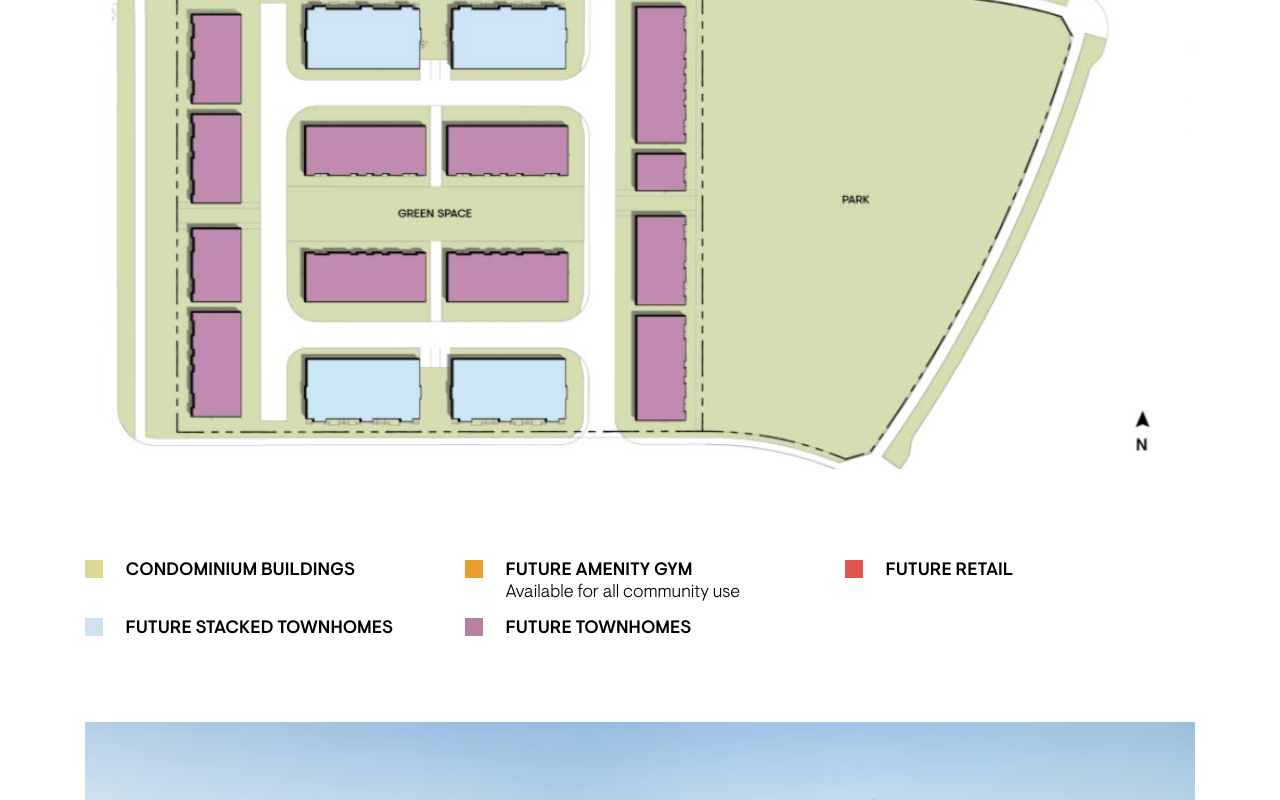
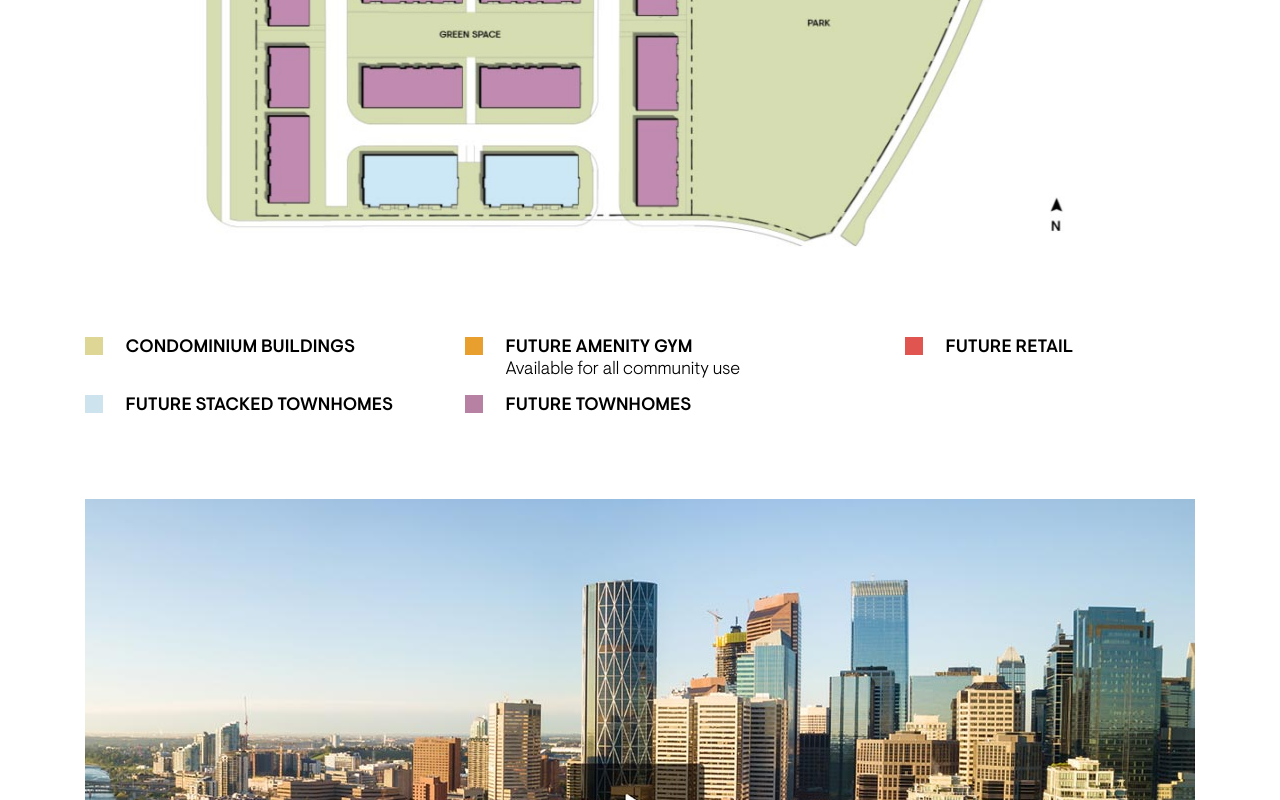
Before and after one commit to minigodzilla/MC-24, a website: page src/index.html in a window 1280 px wide. Shown: the part 3514-4314 px from the top of the page. Drawn offline with nearby package versions, Linux system fonts and the light colour scheme; files that its build step writes are made by us from their sources; files whose address does not match are found by name.

Commit message:
doin things

```diff
--- a/src/assets/sass/style.scss
+++ b/src/assets/sass/style.scss
@@ -439,6 +439,12 @@ main {
 
       &-5::before {
         background-color: #E0554F;
+      }
+
+      &-5 {
+        @include media-breakpoint-up(lg) {
+          margin-left: 60px;
+        }
       }
 
       .ec-value {
--- a/src/index.html
+++ b/src/index.html
@@ -66,7 +66,7 @@
 		<section class="ec-plan">
 			<div class="container">
 				<div class="row">
-					<div class="col-12 col-mg-10 mx-auto">
+					<div class="col-12 col-lg-10 mx-auto">
 						<img class="w-100 ec-img" src="assets/img/plan.jpg"/>
 					</div>
 				</div>
```
Also changed, not shown: public/index.html (+1 -1 lines), public/assets/css/style.css, public/assets/img/siteplan@2x.jpg (added), src/assets/img/siteplan@2x.jpg (added).
